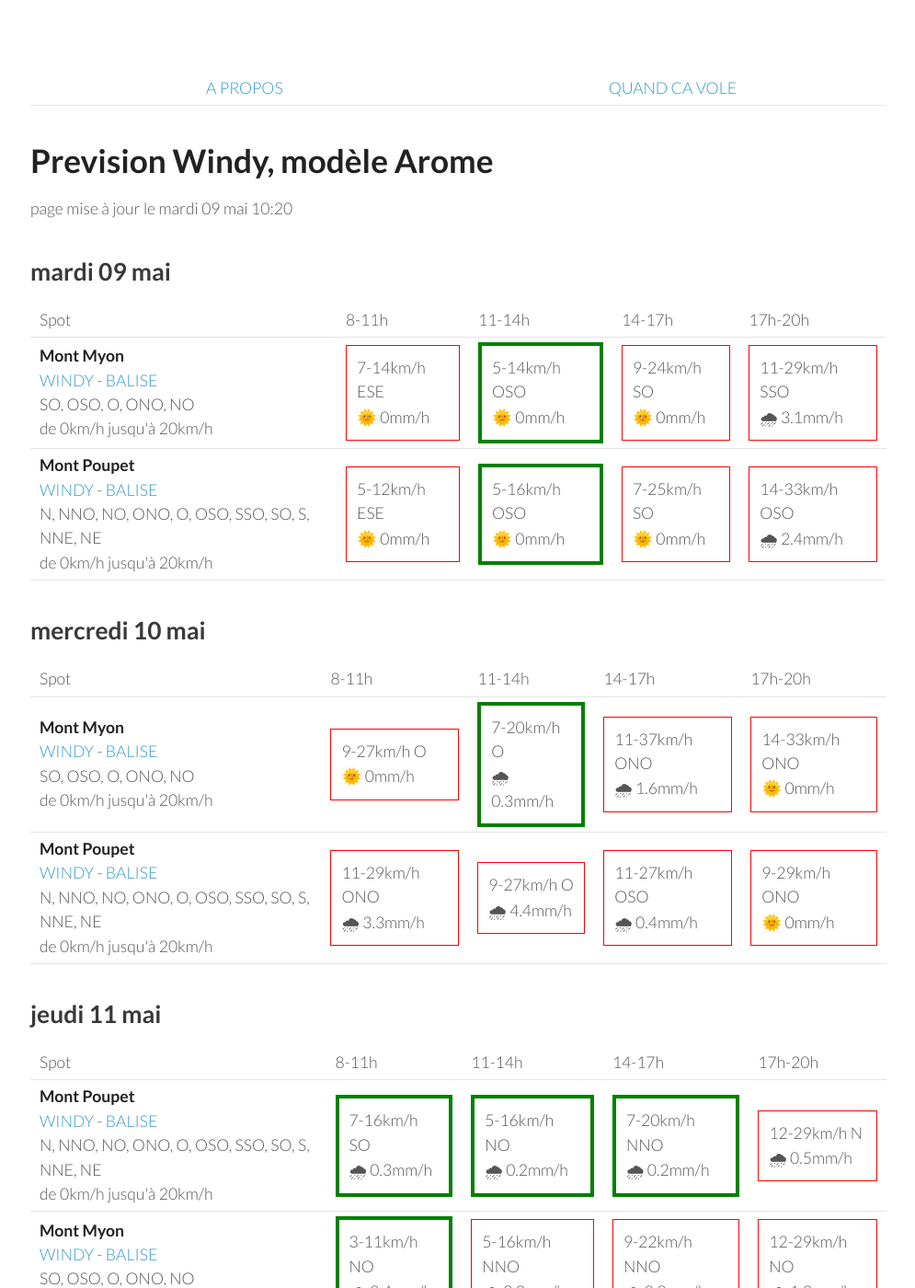
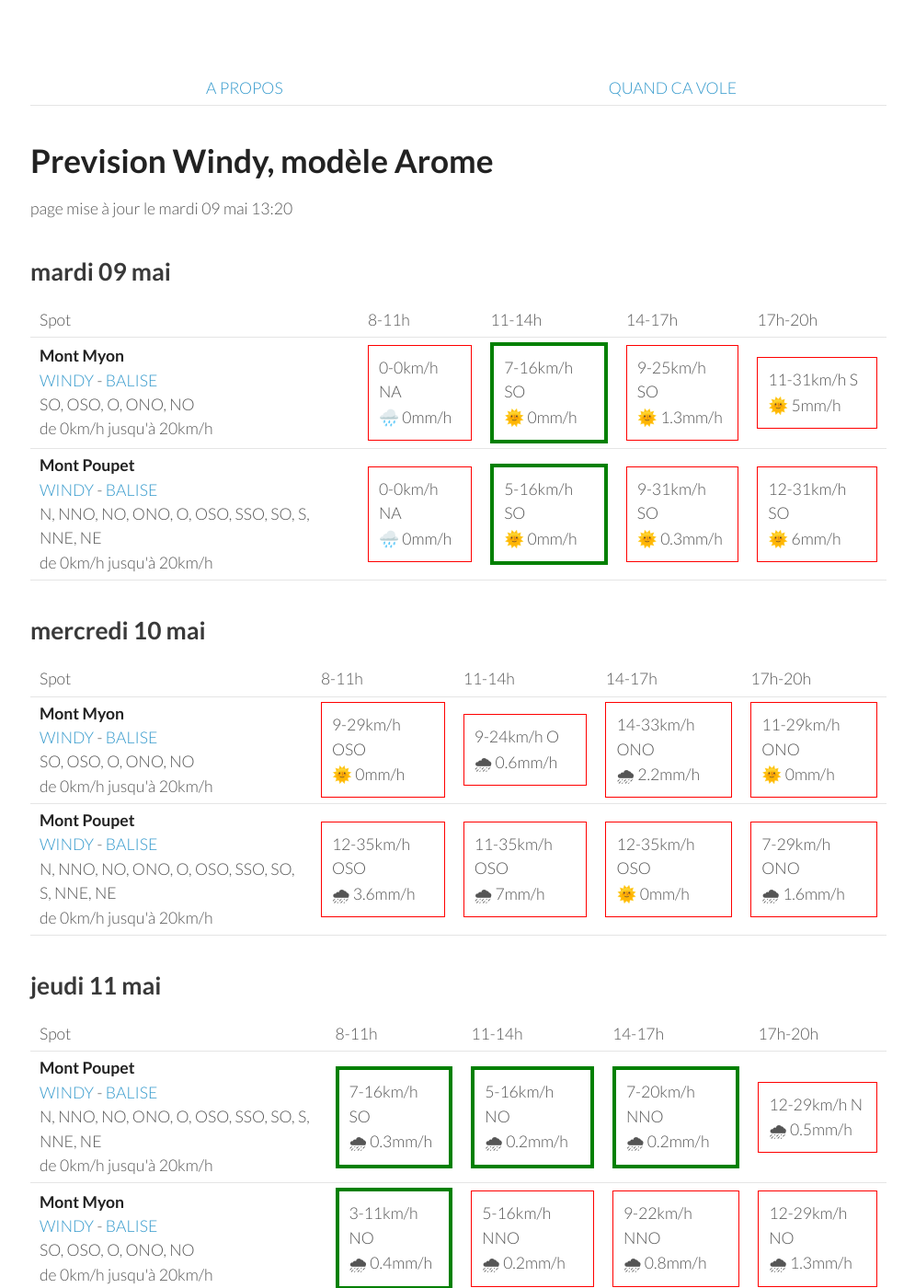
Before and after one commit to parapente-dans-le-nord/parapente-dans-le-nord.github.io, a Jekyll site: the page built from jura.markdown, in a window 1280 px wide and 1400 px high. Shown: the whole window at 92% size, without its empty margins (25-1020 px from the left). Built offline with Jekyll 4.4.1, drawn with Linux system fonts in a browser that asks for light colours.

Commit message:
update index.markdown

```diff
--- a/jura.markdown
+++ b/jura.markdown
@@ -7,7 +7,7 @@ title:  "Tous les spots"
 {: .links}
 
 # Prevision Windy, modèle Arome
-page mise à jour le mardi 09 mai 10:20
+page mise à jour le mardi 09 mai 13:20
 
 ## mardi 09 mai
 
@@ -24,21 +24,19 @@ page mise à jour le mardi 09 mai 10:20
 <tr>
         <td><strong>Mont Myon</strong><br><a href="https://windy.com/46.331/5.397?45.898,5.394,8,m:eWoagj8">WINDY</a> - <span class=""><a href="http://www.balisemeteo.com/balise.php?idBalise=70">BALISE</a> </span><br> <span class="vent-favorable">SO, OSO, O, ONO, NO</span><br><span class="force-vent">de 0km/h jusqu'à 20km/h</span> </td>
 
-            <td><div class="not-flyable"><p>7-14km/h ESE</p><p>🌞 0mm/h</p></div></td>
-            <td><div class="flyable"><p>5-14km/h OSO</p><p>🌞 0mm/h</p></div></td>
-            <td><div class="not-flyable"><p>9-24km/h SO</p><p>🌞 0mm/h</p></div></td>
-            <td><div class="not-flyable"><p>11-29km/h SSO</p><p>🌧 3.1mm/h</p></div></td>
-
+            <td><div class="not-flyable"><p>0-0km/h NA</p><p>🌧️ 0mm/h</p></div></td>
+            <td><div class="flyable"><p>7-16km/h SO</p><p>🌞 0mm/h</p></div></td>
+            <td><div class="not-flyable"><p>9-25km/h SO</p><p>🌞 1.3mm/h</p></div></td>
+            <td><div class="not-flyable"><p>11-31km/h S</p><p>🌞 5mm/h</p></div></td>
 
     </tr>
 <tr>
         <td><strong>Mont Poupet</strong><br><a href="https://windy.com/46.970/5.876?46.541,5.876,8">WINDY</a> - <span class=""><a href="http://www.balisemeteo.com/balise.php?idBalise=92">BALISE</a> </span><br> <span class="vent-favorable">N, NNO, NO, ONO, O, OSO, SSO, SO, S, NNE, NE</span><br><span class="force-vent">de 0km/h jusqu'à 20km/h</span> </td>
 
-            <td><div class="not-flyable"><p>5-12km/h ESE</p><p>🌞 0mm/h</p></div></td>
-            <td><div class="flyable"><p>5-16km/h OSO</p><p>🌞 0mm/h</p></div></td>
-            <td><div class="not-flyable"><p>7-25km/h SO</p><p>🌞 0mm/h</p></div></td>
-            <td><div class="not-flyable"><p>14-33km/h OSO</p><p>🌧 2.4mm/h</p></div></td>
-
+            <td><div class="not-flyable"><p>0-0km/h NA</p><p>🌧️ 0mm/h</p></div></td>
+            <td><div class="flyable"><p>5-16km/h SO</p><p>🌞 0mm/h</p></div></td>
+            <td><div class="not-flyable"><p>9-31km/h SO</p><p>🌞 0.3mm/h</p></div></td>
+            <td><div class="not-flyable"><p>12-31km/h SO</p><p>🌞 6mm/h</p></div></td>
 
     </tr>
 
@@ -60,20 +58,20 @@ page mise à jour le mardi 09 mai 10:20
 <tr>
         <td><strong>Mont Myon</strong><br><a href="https://windy.com/46.331/5.397?45.898,5.394,8,m:eWoagj8">WINDY</a> - <span class=""><a href="http://www.balisemeteo.com/balise.php?idBalise=70">BALISE</a> </span><br> <span class="vent-favorable">SO, OSO, O, ONO, NO</span><br><span class="force-vent">de 0km/h jusqu'à 20km/h</span> </td>
 
-            <td><div class="not-flyable"><p>9-27km/h O</p><p>🌞 0mm/h</p></div></td>
-            <td><div class="flyable"><p>7-20km/h O</p><p>🌧 0.3mm/h</p></div></td>
-            <td><div class="not-flyable"><p>11-37km/h ONO</p><p>🌧 1.6mm/h</p></div></td>
-            <td><div class="not-flyable"><p>14-33km/h ONO</p><p>🌞 0mm/h</p></div></td>
+            <td><div class="not-flyable"><p>9-29km/h OSO</p><p>🌞 0mm/h</p></div></td>
+            <td><div class="not-flyable"><p>9-24km/h O</p><p>🌧 0.6mm/h</p></div></td>
+            <td><div class="not-flyable"><p>14-33km/h ONO</p><p>🌧 2.2mm/h</p></div></td>
+            <td><div class="not-flyable"><p>11-29km/h ONO</p><p>🌞 0mm/h</p></div></td>
 
 
     </tr>
 <tr>
         <td><strong>Mont Poupet</strong><br><a href="https://windy.com/46.970/5.876?46.541,5.876,8">WINDY</a> - <span class=""><a href="http://www.balisemeteo.com/balise.php?idBalise=92">BALISE</a> </span><br> <span class="vent-favorable">N, NNO, NO, ONO, O, OSO, SSO, SO, S, NNE, NE</span><br><span class="force-vent">de 0km/h jusqu'à 20km/h</span> </td>
 
-            <td><div class="not-flyable"><p>11-29km/h ONO</p><p>🌧 3.3mm/h</p></div></td>
-            <td><div class="not-flyable"><p>9-27km/h O</p><p>🌧 4.4mm/h</p></div></td>
-            <td><div class="not-flyable"><p>11-27km/h OSO</p><p>🌧 0.4mm/h</p></div></td>
-            <td><div class="not-flyable"><p>9-29km/h ONO</p><p>🌞 0mm/h</p></div></td>
+            <td><div class="not-flyable"><p>12-35km/h OSO</p><p>🌧 3.6mm/h</p></div></td>
+            <td><div class="not-flyable"><p>11-35km/h OSO</p><p>🌧 7mm/h</p></div></td>
+            <td><div class="not-flyable"><p>12-35km/h OSO</p><p>🌞 0mm/h</p></div></td>
+            <td><div class="not-flyable"><p>7-29km/h ONO</p><p>🌧 1.6mm/h</p></div></td>
 
 
     </tr>
```
